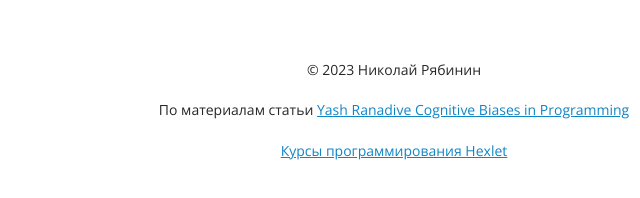
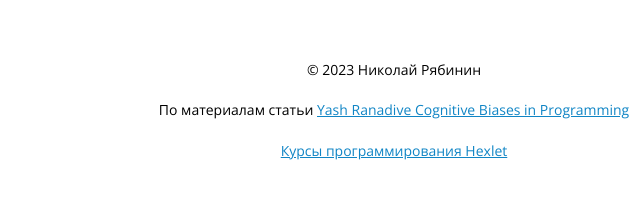
Before and after one commit to NickRyabinin/layout-designer-project-58, a website: page src/index.html in a window 1280 px wide. Shown: the part 7584-7782 px from the top of the page, 246-886 px from the left. Drawn offline with Linux system fonts and the light colour scheme.

Commit message:
Make some minor changes

```diff
--- a/src/index.html
+++ b/src/index.html
@@ -253,9 +253,9 @@
       </div>
       <div class="bg-plain-white text-center text-small mtp-60">
         <div>
-          © 2023 Николай Рябинин
+          <a class="no-decoration color-black" href="https://github.com/NickRyabinin">© 2023 Николай Рябинин</a>
         </div>
-        <div class="margin-15">
+        <div class="margin-15 color-black">
           По материалам статьи <a class="color-cyan" href="https://medium.com/hackernoon/cognitive-biases-in-programming-5e937707c27b">Yash Ranadive
             Cognitive Biases in Programming</a>
         </div>
--- a/src/styles/style.css
+++ b/src/styles/style.css
@@ -11,6 +11,7 @@
   --brown: #b09a81;
   --cyan: #1085c5;
   --btn-hover: #ea7600;
+  --black: #000;
   --font-large: 34px;
   --font-medium: 24px;
   --font-above-normal: 18px;
@@ -59,6 +60,10 @@
 
 .color-cyan {
   color: var(--cyan);
+}
+
+.color-black {
+  color: var(--black);
 }
 
 /** BACKGROUND **/
@@ -255,6 +260,10 @@ input {
   padding: 0 0 0 15px;
   border: 0;
   outline: none;
+}
+
+.no-decoration {
+  text-decoration: none;
 }
 
 /** IMAGES **/
```
